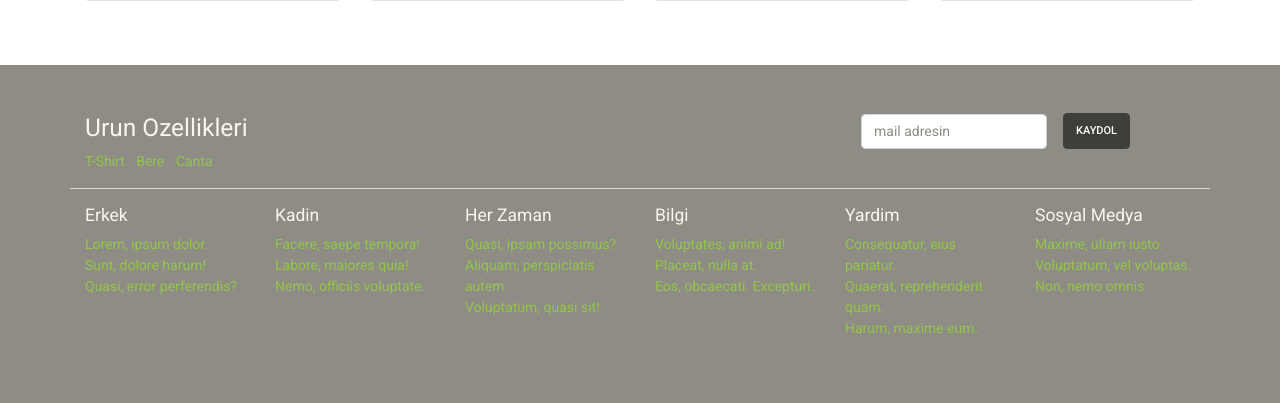
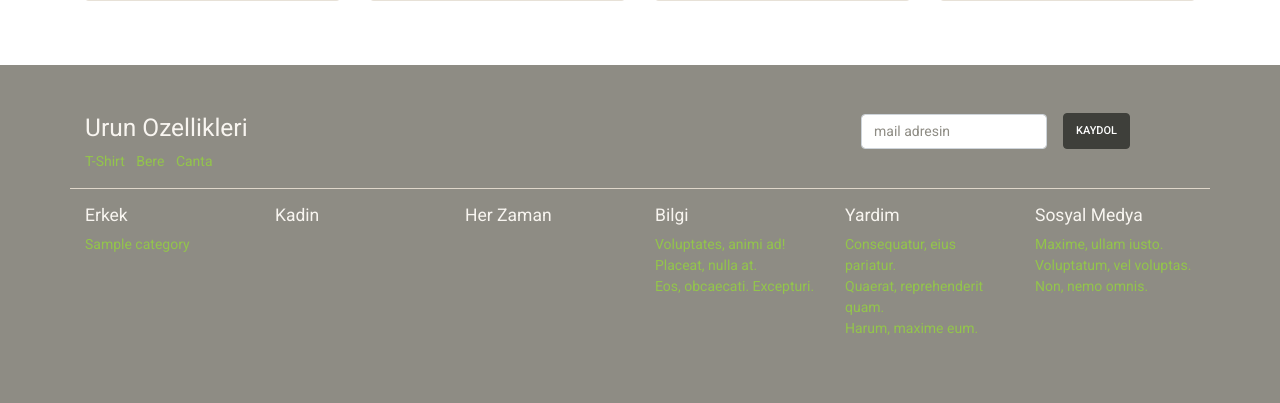
Before and after one commit to berkaykrc/django-ecommerce-template, a Django app: page / in a window 1280 px wide. Shown: the part 1370-1773 px from the top of the page. Run offline with Django 3.2, Linux system fonts and the light colour scheme; tables that the repository leaves empty hold one stand-in row (values such as "Sample post"); grey boxes marked "Sample" are stand-in pictures; some libraries are stand-ins or nearby versions.

Commit message:
context processor added for fixing menus

```diff
--- /dev/null
+++ b/berkayStore/berkayStore/nav_context.py
@@ -0,0 +1,8 @@
+from product.models import Category
+
+def nav_data(request):
+    context = dict()
+    context['categories'] = Category.objects.filter(
+        status='published'
+    )
+    return context
--- a/berkayStore/berkayStore/settings/base_settings.py
+++ b/berkayStore/berkayStore/settings/base_settings.py
@@ -59,6 +59,7 @@ TEMPLATES = [
                 'django.template.context_processors.request',
                 'django.contrib.auth.context_processors.auth',
                 'django.contrib.messages.context_processors.messages',
+                'berkayStore.nav_context.nav_data',
             ],
         },
     },
--- a/berkayStore/page/views.py
+++ b/berkayStore/page/views.py
@@ -3,6 +3,8 @@ from django.utils.text import slugify
 from .models import Carousel, Page
 from django.contrib import messages
 from .forms import CarouselModelForm, PageModelForm
+from product.models import Category
+
 
 
 def index(request):
@@ -10,6 +12,9 @@ def index(request):
     context['images'] = Carousel.objects.filter(
         status='published',
     ).exclude(cover_image='')
+    # context['categories'] = Category.objects.filter(
+    #     status='published',
+    # )
     return render(request, 'home/index.html', context)
 
 
--- a/berkayStore/templates/base/components/footer.html
+++ b/berkayStore/templates/base/components/footer.html
@@ -33,25 +33,31 @@
             <div class="col-sm-2">
                 <h5 class="text-light">Erkek</h5>
                 <ul class="list-unstyled">
-                    <li><a href="">Lorem, ipsum dolor.</a></li>
-                    <li><a href="">Sunt, dolore harum!</a></li>
-                    <li><a href="">Quasi, error perferendis?</a></li>
+                    {% for item in categories%}
+                    {% if item.gender == 'man' or item.gender == 'unisex' %}
+                    <li><a href="{% url 'category_show' category_slug=item.slug %}">{{ item.title }}</a></li>
+                    {%endif%}
+                    {% endfor %}
                 </ul>
             </div>
             <div class="col-sm-2">
                 <h5 class="text-light">Kadin</h5>
                 <ul class="list-unstyled">
-                    <li><a href="">Facere, saepe tempora!</a></li>
-                    <li><a href="">Labore, maiores quia!</a></li>
-                    <li><a href="">Nemo, officiis voluptate.</a></li>
+                    {% for item in categories%}
+                    {% if item.gender == 'women' or item.gender == 'unisex' %}
+                    <li><a href="{% url 'category_show' category_slug=item.slug %}">{{ item.title }}</a></li>
+                    {%endif%}
+                    {% endfor %}
                 </ul>
             </div>
             <div class="col-sm-2">
                 <h5 class="text-light">Her Zaman</h5>
                 <ul class="list-unstyled">
-                    <li><a href="">Quasi, ipsam possimus?</a></li>
-                    <li><a href="">Aliquam, perspiciatis autem.</a></li>
-                    <li><a href="">Voluptatum, quasi sit!</a></li>
+                    {% for item in categories%}
+                    {% if item.gender == 'unisex' %}
+                    <li><a href="{% url 'category_show' category_slug=item.slug %}">{{ item.title }}</a></li>
+                    {%endif%}
+                    {% endfor %}
                 </ul>
             </div>
             <div class="col-sm-2">
--- a/berkayStore/templates/base/components/nav.html
+++ b/berkayStore/templates/base/components/nav.html
@@ -15,30 +15,38 @@
                         <a class="nav-link dropdown-toggle" data-toggle="dropdown" href="#" role="button" aria-haspopup="" aria-expanded="">
                             Erkek
                         </a>
-                <div class="dropdown-menu " x-placement="bottom-start" >
-                    <a class="dropdown-item" href="#">T-Shirt</a>
-                    <a class="dropdown-item" href="#">Çanta</a>
-
+                        <div class="dropdown-menu " x-placement="bottom-start">
+                            {% for item in categories%}
+                            {% if item.gender == 'man' or item.gender == 'unisex' %}
+                            <a class="dropdown-item" href="{% url 'category_show' category_slug=item.slug %}">{{ item.title }}</a>
+                            {%endif%}
+                            {% endfor %}
                         </div>
                     </li>
                     <li class="nav-item dropdown">
                         <a class="nav-link dropdown-toggle" data-toggle="dropdown" href="#" role="button" aria-haspopup="" aria-expanded="">
                             Kadın
                         </a>
-                <div class="dropdown-menu " x-placement="bottom-start" >
-                    <a class="dropdown-item" href="#">T-Shirt</a>
-                    <a class="dropdown-item" href="#">Çanta</a>
-
+                        <div class="dropdown-menu " x-placement="bottom-start">
+                            {% for item in categories%}
+                            {% if item.gender == 'women' or item.gender == 'unisex' %}
+                            <a class="dropdown-item" href="{% url 'category_show' category_slug=item.slug %}">{{ item.title }}</a>
+                            {%endif%}
+                            {% endfor %}
                         </div>
                     </li>
                     <li class="nav-item dropdown">
                         <a class="nav-link dropdown-toggle" data-toggle="dropdown" href="#" role="button" aria-haspopup="" aria-expanded="">
                             Her Zaman
                         </a>
-                <div class="dropdown-menu " x-placement="bottom-start" >
-                    <a class="dropdown-item" href="#">T-Shirt</a>
-                    <a class="dropdown-item" href="#">Çanta</a>
-
+                        <div class="dropdown-menu " x-placement="bottom-start">
+                            {% for item in categories%}
+                            {% if item.gender == 'unisex' %}
+                            <a class="dropdown-item" href="{% url 'category_show' category_slug=item.slug %}">
+                                {{ item.title }}
+                            </a>
+                            {%endif%}
+                            {% endfor %}
                         </div>
                     </li>
                 </ul>
```
Lines whose indentation alone changed are shown as unchanged.
